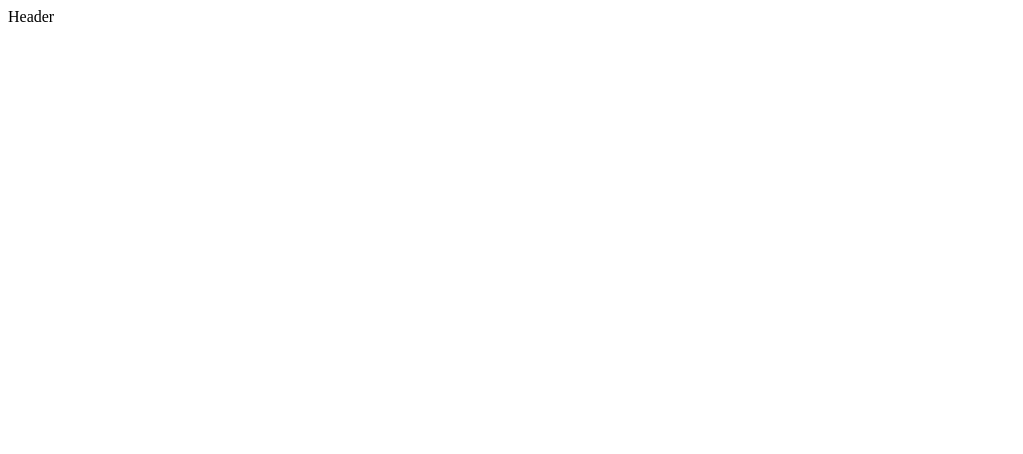
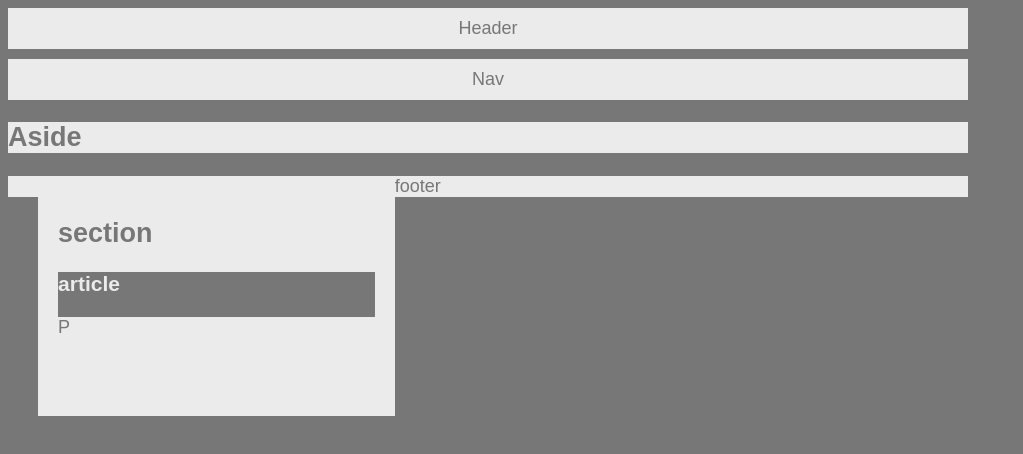
Before and after one commit to SOTEC1/hw-wireframe, a plain HTML site: page index.html in a window 1280 px wide. Shown: the whole page, without its empty margins (0-1023 px from the left). Drawn offline with Linux system fonts and the light colour scheme.

Commit message:
upating progress

```diff
--- a/index.html
+++ b/index.html
@@ -1,5 +1,6 @@
 <!DOCTYPE html>
 <html lang="en">
+
 <head>
   <meta charset="UTF-8">
   <meta name="viewport" content="width=device-width, initial-scale=1.0">
@@ -12,6 +13,23 @@
 
 <body>
   <header> Header </header>
+  <nav> Nav </nav>
+  <aside>
+    <h1>Aside</h1>
+  </aside>
+
+  <section>
+    <h2>section</h2>
+
+    <article>
+      <h3>article</h3>
+      <p>P </p>
+    </article>
+  </section>
+
+  <footer> footer </footer>
+
 
 </body>
+
 </html>
--- a/style.css
+++ b/style.css
@@ -0,0 +1,33 @@
+body {
+  font-family: 'Arial', 'Helvetica Neue', Helvetica, sans-serif;
+  color: #777;
+  background: #777;
+  width: 960px;
+  font-size: 18px;
+}
+header, nav {
+  padding: 10px;
+  margin-bottom: 10px;
+  text-align: center;
+}
+
+header, nav, section, aside, footer{
+  background: #ebebeb
+}
+
+article{
+  color: #ebebeb;
+  background: #777;
+}
+
+h1, p {
+  background: #ebebeb;
+  color: #777;
+}
+section{
+  float: left;
+  width: 33%;
+  height: 200px;
+  padding: 20px;
+  margin-left: 30px;
+}
```
